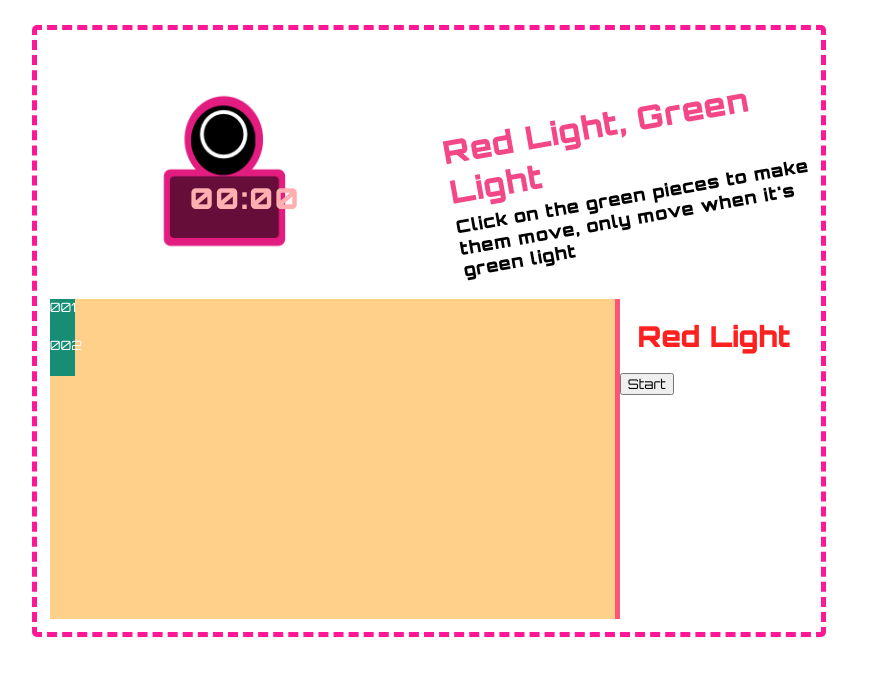
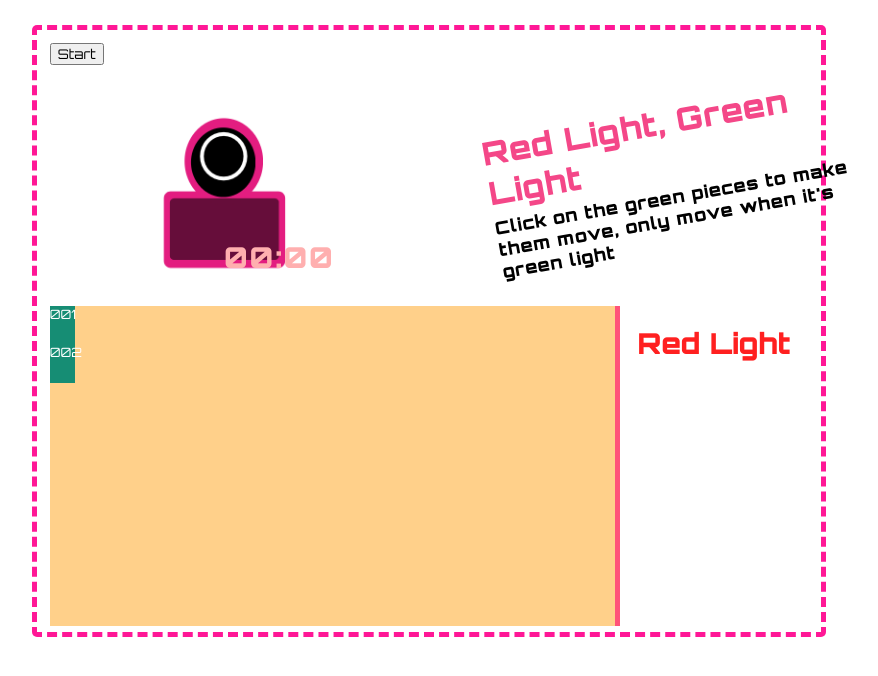
Before and after one commit to anniezoyinlee/GA-Final-SquidGame, a React (Create React App) app: page /game/rlgl in a window 1280 px wide. Shown: the top 676 px of the page, without its empty margins (211-1089 px from the left). Built offline with nearby package versions, Linux system fonts and the light colour scheme.

Commit message:
created dalgona component

```diff
--- a/src/App.css
+++ b/src/App.css
@@ -53,17 +53,21 @@ img {
   height: 45vw;
   display: flex;
   flex-direction: column;
-  justify-content: flex-end;
-  background-image: url("./images/Game_background.png");
-  background-size: cover;
+  justify-content: flex-start;
 }
 
+.screen {
+  width: 100%;
+  height: 20vw;
+}
+
+/* Caption */
 .caption {
   transform: rotate(-10deg);
-  width: 50%;
+  width: 30%;
   position: absolute;
-  left: 400px;
-  top: -200px;
+  left: 700px;
+  top: 100px;
   letter-spacing: .05em;
 }
 
@@ -81,22 +85,29 @@ img {
 /* Timer */
 .timer {
   position: absolute;
-  top: -138px;
-  left: 140px;
+  top: 220px;
+  left: 435px;
   color: rgb(255, 175, 175);
   font-size: 0.9em;
   letter-spacing: .1em;
 }
 
 /* Red Light, Green Light */
-.gameRLGL {
+.rlgl {
+  display: flex;
+  flex-direction: column;
+  justify-content: flex-end;
+  background-image: url("./images/Game_background.png");
+  background-size: cover;
   position:relative;
+  z-index: -1;
 }
 
 .playWindow-left {
   height: 25vw;
   display: flex;
   flex-direction: row;
+  margin-bottom: 2%;
 }
 
 .ground {
@@ -108,6 +119,7 @@ img {
 
 .playWindow-right {
   width: 25%;
+  margin-bottom: 2%;
 }
 
 .lightSign h1 {
@@ -130,3 +142,14 @@ img {
   color: white;
   font-size: 0.8em;
 }
+
+/* Dalgona Candy */
+.dalgona {
+  display: flex;
+  flex-direction: column;
+  justify-content: flex-end;
+  background-image: url("./images/Dalgona-background.png");
+  background-size: cover;
+  position:relative;
+  z-index: -1;
+}
--- a/src/components/Caption/Caption.js
+++ b/src/components/Caption/Caption.js
@@ -2,11 +2,9 @@ import React from 'react'
 
   function Caption({title, rules}) {
     return (
-      <div className="game_rlgl">
-        <div className='caption'>
-          <h1>{title}</h1>
-          <p>{rules}</p>
-        </div>
+      <div className='caption'>
+        <h1>{title}</h1>
+        <p>{rules}</p>
       </div>
     );
   }
--- /dev/null
+++ b/src/components/Dalgona/Dalgona.js
@@ -0,0 +1,27 @@
+import React from 'react'
+
+
+function Dalgona() {
+
+
+
+  return (
+    <div className="gameContainer dalgona">
+
+{/*
+      <div className='playWindow-left'>
+
+      </div> */}
+
+    </div>
+  );
+}
+
+  export default Dalgona;
+
+  // create one green piece
+  // create red/green light sign
+  // when the green piece is clicked during green light, move toward end line
+  // when the green piece is clicked during red light, the green piece turn red
+  // if the green piece reach end line, show the next button
+  // when the timer goes 0, show the next button
--- a/src/components/Game/Game.js
+++ b/src/components/Game/Game.js
@@ -1,14 +1,52 @@
 import React from 'react'
 import { Route } from 'react-router-dom'
-import GameRLGL from '../GameRLGL/GameRLGL'
+import Caption from '../Caption/Caption';
+import Timer from '../Timer/Timer';
+import RLGL from '../RLGL/RLGL'
+import Dalgona from '../Dalgona/Dalgona'
+
 
 function Game() {
+  let titleDalgona = "Dalgona Candy"
+  let rulesDalgona = "Click on all the dots to make the shape out"
+  let titleRLGL = "Red Light, Green Light"
+  let rulesRLGL = "Click on the green pieces to make them move, only move when it's green light"
+  let minute = 0
+  let second = 0
+  let start = true
+
+  function handleStart() {
+    console.log(start)
+    start = false
+    console.log(start)
+  }
 
   return (
     <div className="gameContainer">
       <Route path='/game/rlgl' render={() =>
-          <GameRLGL />
+        <div className='screen'>
+          <Timer min={minute} sec={second} />
+          <Caption title={titleRLGL} rules={rulesRLGL} />
+          <div className='startBtn'>
+            <button onClick={handleStart}>Start</button>
+          </div>
+        </div>
       } />
+      <Route path='/game/dalgona' render={() =>
+        <div className='screen'>
+          <Timer min={minute} sec={second} />
+          <Caption title={titleDalgona} rules={rulesDalgona} />
+          <div className='startBtn'>
+            <button onClick={handleStart}>Start</button>
+          </div>
+        </div>
+      } />
+      <main>
+        {/* Setting route to each pages */}
+        <Route path='/game/rlgl' component={RLGL} />
+        <Route path='/game/dalgona' component={Dalgona} />
+      </main>
+
     </div>
   );
 }
--- a/src/components/GameRLGL/GameRLGL.js
+++ b/src/components/RLGL/RLGL.js
@@ -1,24 +1,11 @@
 import React from 'react'
-import Caption from '../Caption/Caption';
-import Timer from '../Timer/Timer';
 
-function GameRLGL() {
-  let title = "Red Light, Green Light"
-  let rules = "Click on the green pieces to make them move, only move when it's green light"
-  let minute = 0
-  let second = 0
-  let start = true
 
-  function handleStart() {
-    console.log(start)
-    start = false
-    console.log(start)
-  }
+function RLGL() {
+
 
   return (
-    <div className="gameRLGL">
-      <Caption title={title} rules={rules} />
-      <Timer min={minute} sec={second} />
+    <div className="gameContainer rlgl">
 
       <div className='playWindow-left'>
         <div className='ground'>
@@ -28,13 +15,10 @@ function GameRLGL() {
 
         <div className='playWindow-right'>
           <div className='lightSign'>
-            { start
+            { 3>2
               ? <h1 className='redlight'>Red Light</h1>
               : <h1 className='greenlight'>Green Light</h1>
             }
-          </div>
-          <div className='startBtn'>
-            <button onClick={handleStart}>Start</button>
           </div>
         </div>
 
@@ -43,7 +27,7 @@ function GameRLGL() {
   );
 }
 
-  export default GameRLGL;
+  export default RLGL;
 
   // create one green piece
   // create red/green light sign
```
Also changed, not shown: src/images/Dalgona-background.png (added). Lines whose indentation alone changed are shown as unchanged.
